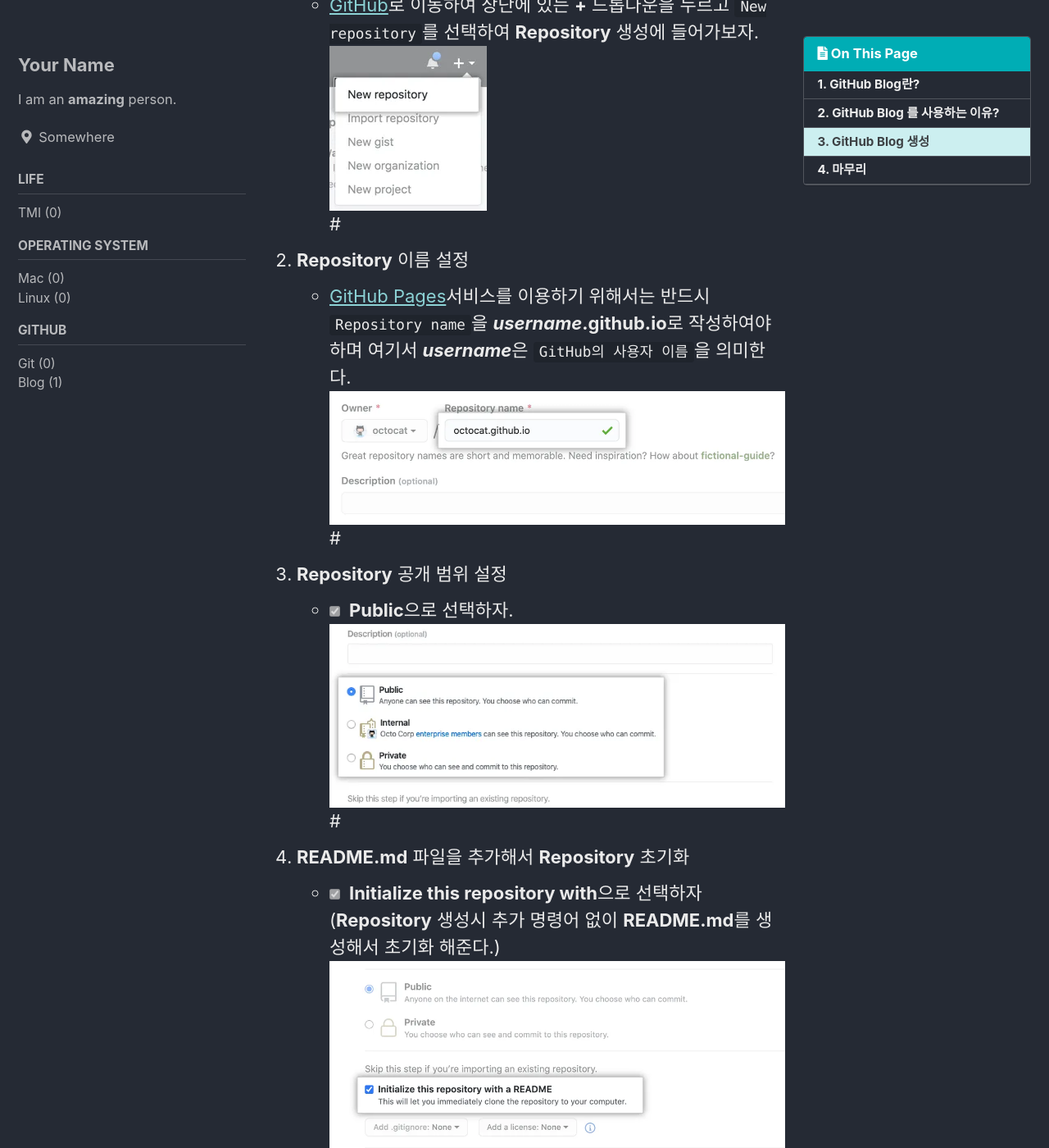
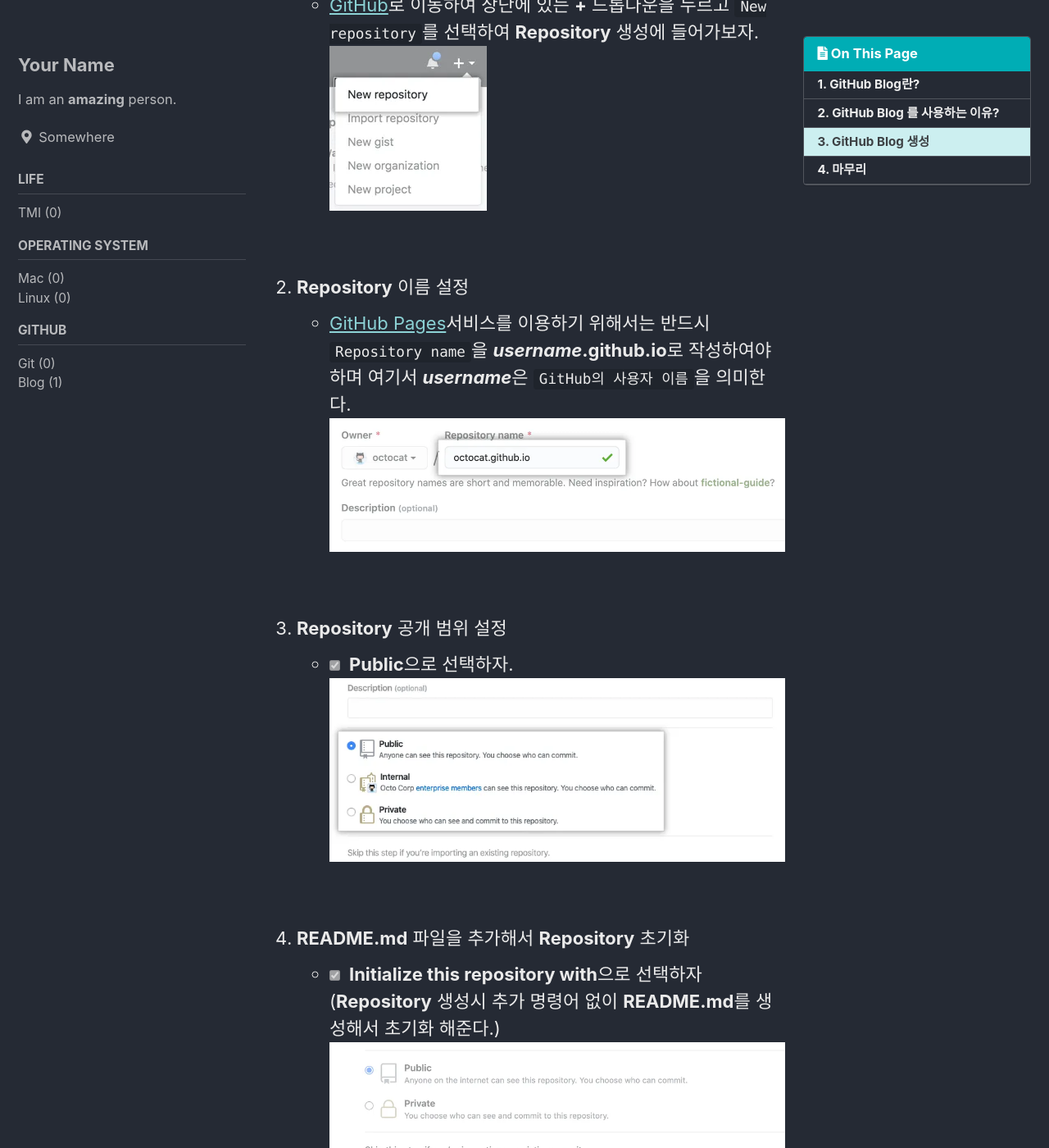
Before and after one commit to nuclearmonkey21/nuclearmonkey21.github.io, a Jekyll site: the page built from _posts/2023-03-12-blog0-create.md, in a window 1280 px wide and 1400 px high, scrolled down 963 px. Shown: the whole window at 82% size. Built offline with Jekyll 4.4.1, drawn with Linux system fonts in a browser that asks for light colours; cached includes are drawn as plain includes.

Commit message:
post(blog0): modify line

````diff
--- a/_posts/2023-03-12-blog0-create.md
+++ b/_posts/2023-03-12-blog0-create.md
@@ -33,40 +33,40 @@ last_modified_at: 2023-03-12
 1. **New Repository** 준비
   - [GitHub](https://github.com/)로 이동하여 상단에 있는 **+** 드롭다운을 누르고 ```New repository```를 선택하여 **Repository** 생성에 들어가보자.
   ![image](/assets/images/blog0/3-1.webp)
-#
+<br><br>
 2. **Repository** 이름 설정
   - [GitHub Pages](https://pages.github.com/)서비스를 이용하기 위해서는 반드시 ```Repository name```을 ***username*****.github.io**로 작성하여야하며 여기서 ***username***은 ```GitHub의 사용자 이름```을 의미한다.
   ![image](/assets/images/blog0/3-2.webp)
-#
+<br><br>
 3. **Repository** 공개 범위 설정
   - - [x] **Public**으로 선택하자.
   ![image](/assets/images/blog0/3-3.webp)
-#
+<br><br>
 4. **README.md** 파일을 추가해서 **Repository** 초기화
   - - [x] **Initialize this repository with**으로 선택하자(**Repository** 생성시 추가 명령어 없이 **README.md**를 생성해서 초기화 해준다.)
   ![image](/assets/images/blog0/3-4.webp)
-#
+<br><br>
 5. **Repository** 생성
   ![image](/assets/images/blog0/3-5.webp)
-#
+<br><br>
 6. **Repository** 설정
   - **Repository** 생성이 끝났으니 **Pages** 설정을 통해 **Repository**를 호스팅해보도록 하자.
   ![image](/assets/images/blog0/3-6.webp)
-#
+<br><br>
 7. 호스팅에 사용할 **branch** 설정
   - ```3-4```에서 생성된 ```main``` **Branch**를 선택 후 ```Save``` 버튼을 누르자.
   ![image](/assets/images/blog0/3-7.webp)
-#
+<br><br>
 8. 호스팅 완료
   - 아래와 같은 문구가 생성되면 호스팅 완료.
   (호스팅되기까지 ```최대 10분```까지 걸릴 수 있으므로 바로 보이지 않는다고해서 너무 걱정말자.)
   ![image](/assets/images/blog0/3-8.webp)
-#
+<br><br>
 9. 사이트 방문
   - ```Visit site```를 클릭해서 사이트로 접속해보면 ```404```가 뜨는것을 볼 수 있다.
   (그건 아직 **Repository**에 ```index.html```이나 ```index.md```파일이 없기 때문이니 걱정할 필요는 없다.)
   ![image](/assets/images/blog0/3-9.webp)
-#
+<br><br>
 # 4. 마무리
 ---
 
````
